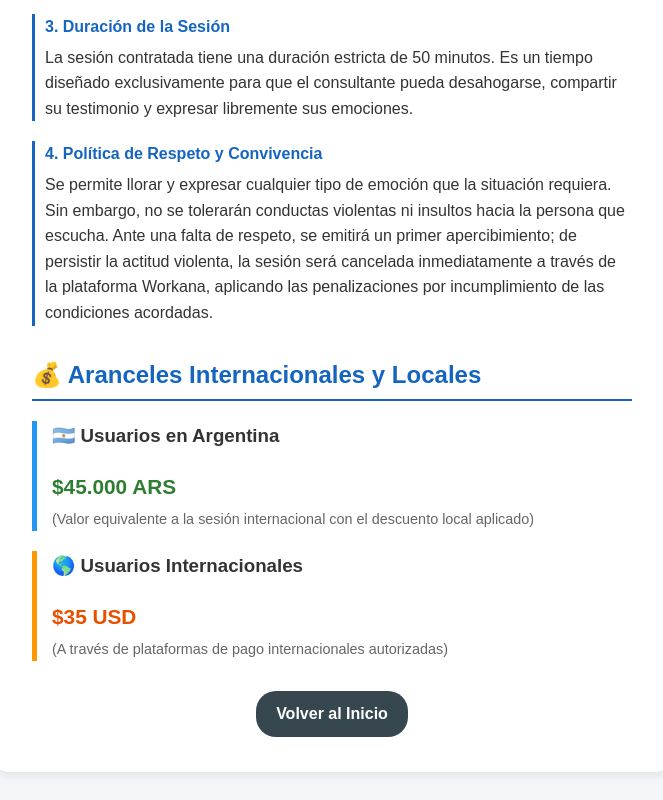
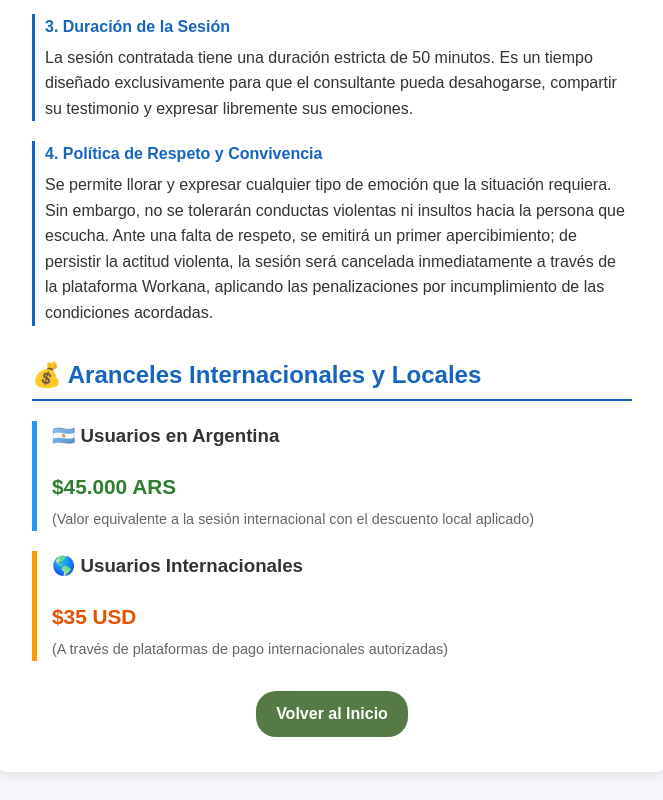
Before and after one commit to SergioChurqui/el-rincon-del-churqui, a plain HTML site: page informacion.html in a window 1280 px wide. Shown: the part 1366-2166 px from the top of the page, without its empty margins (308-971 px from the left). Drawn offline with Linux system fonts and the light colour scheme.

Commit message:
Update informacion.html

```diff
--- a/informacion.html
+++ b/informacion.html
@@ -43,7 +43,7 @@
             display: block;
             width: fit-content;
             margin: 30px auto 0 auto;
-            background-color: #37474f;
+            background-color: #557A46;
             color: white;
             padding: 10px 20px;
             border-radius: 20px;
```
